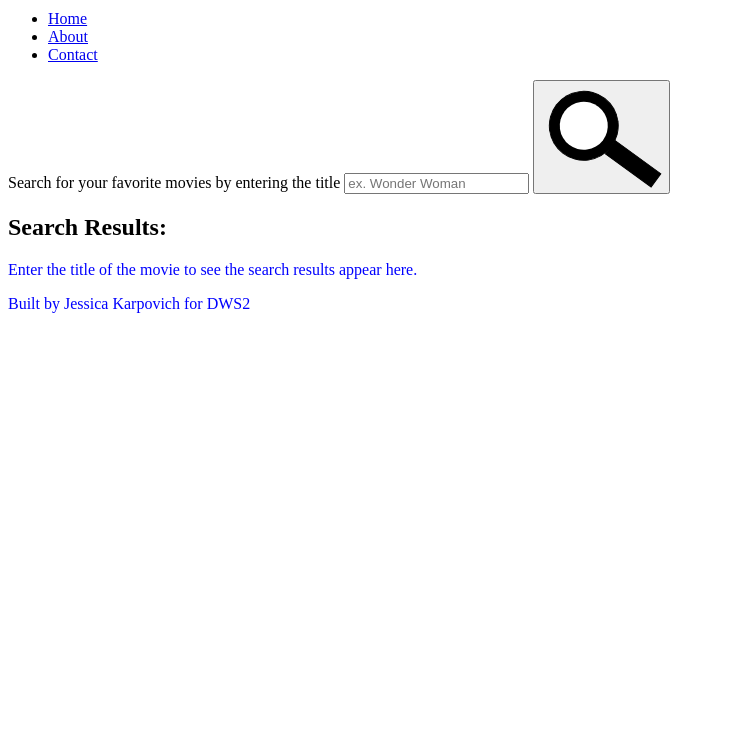
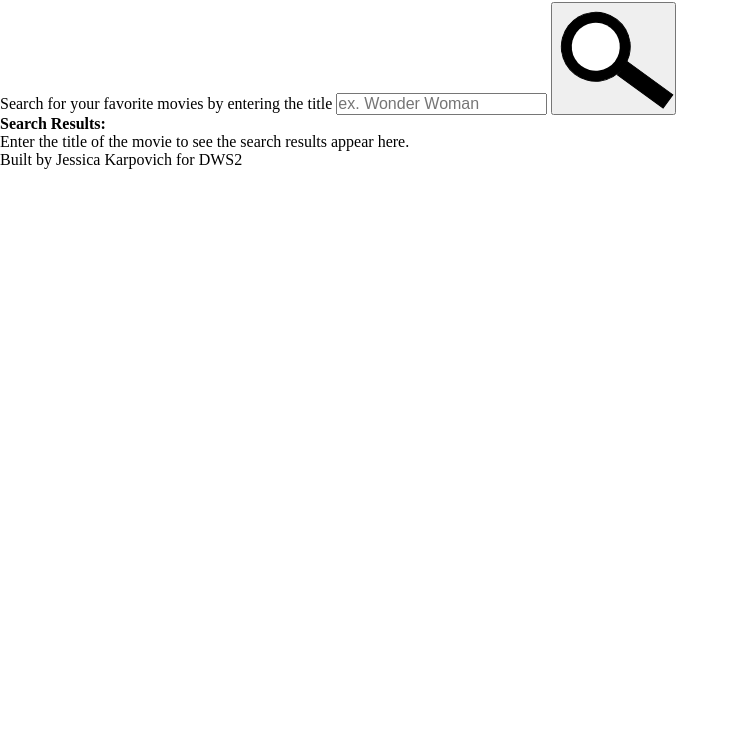
Before and after one commit to jessicakarpovich/movie-search-app, a website: page index.html in a window 1280 px wide. Shown: the part 70-800 px from the top of the page, without its empty margins (0-739 px from the left). Drawn offline with Linux system fonts and the light colour scheme.

Commit message:
Added style reset

```diff
--- /dev/null
+++ b/scss/base/_reset.scss
@@ -0,0 +1,24 @@
+// make all text the same size, style later using rem
+// remove padding
+html, body, div, span, article, section,
+h1, h2, h3, h4, h5, h6, p,
+a, button,
+ol, ul, li,
+form, label, input,
+header, footer, nav {
+    margin: 0;
+    padding: 0;
+    font-size: 100%;
+}
+
+// no bullets, indentation on ul
+ul {
+    list-style-type: none;
+    padding: 0;
+    margin: 0;
+}
+
+// no underline on links
+a {
+    text-decoration-line: none;
+}
--- a/scss/main.scss
+++ b/scss/main.scss
@@ -5,12 +5,9 @@
 @import 'utils/placeholders';
 
 // Base Styles
-// Consider adding CSS reset file
+@import 'base/reset';
 @import 'base/base';
 
 // Component Styles
 
 // Layout Styles
-p {
-    color: blue;
-}
```
Also changed, not shown: css/main.css.
